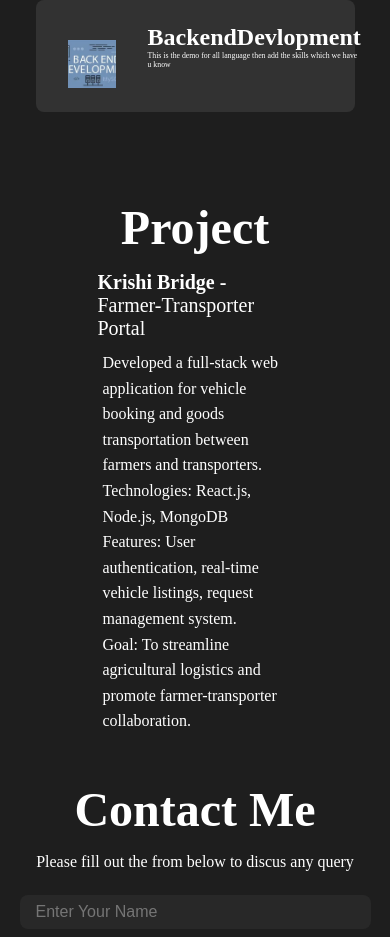
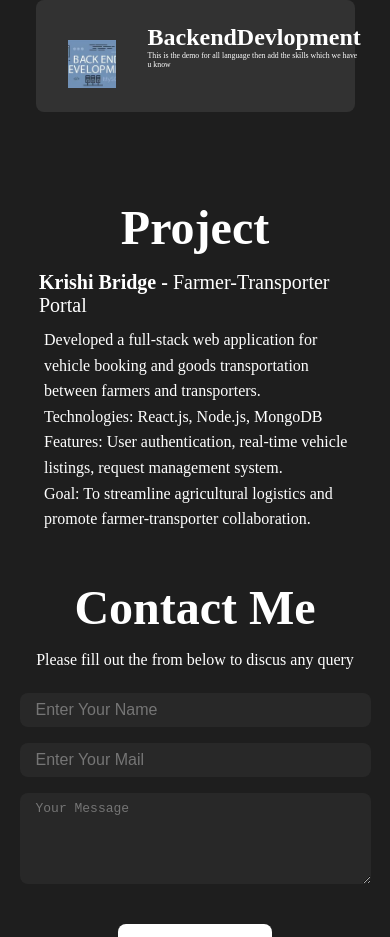
Before and after one commit to Ompawar7511/Portfolio, a React (Create React App) app in the folder FrontEnd/portfolio/: page / in a window 390 px wide. Shown: the part 1381-2318 px from the top of the page. Built offline with nearby package versions, Linux system fonts and the light colour scheme.

Commit message:
Update project.css

```diff
--- a/FrontEnd/portfolio/src/components/Project/project.css
+++ b/FrontEnd/portfolio/src/components/Project/project.css
@@ -47,5 +47,15 @@
   font-size: 16px;
   line-height: 1.6;
 }
+    #project {
+    overflow: hidden;
+     width: 80vw;
+    max-width: 65rem;
+    display: flex;
+    flex-direction: column;
+    align-items: center;
+    justify-content: center;
+    margin: 0 auto;
+}
 
 }
```
